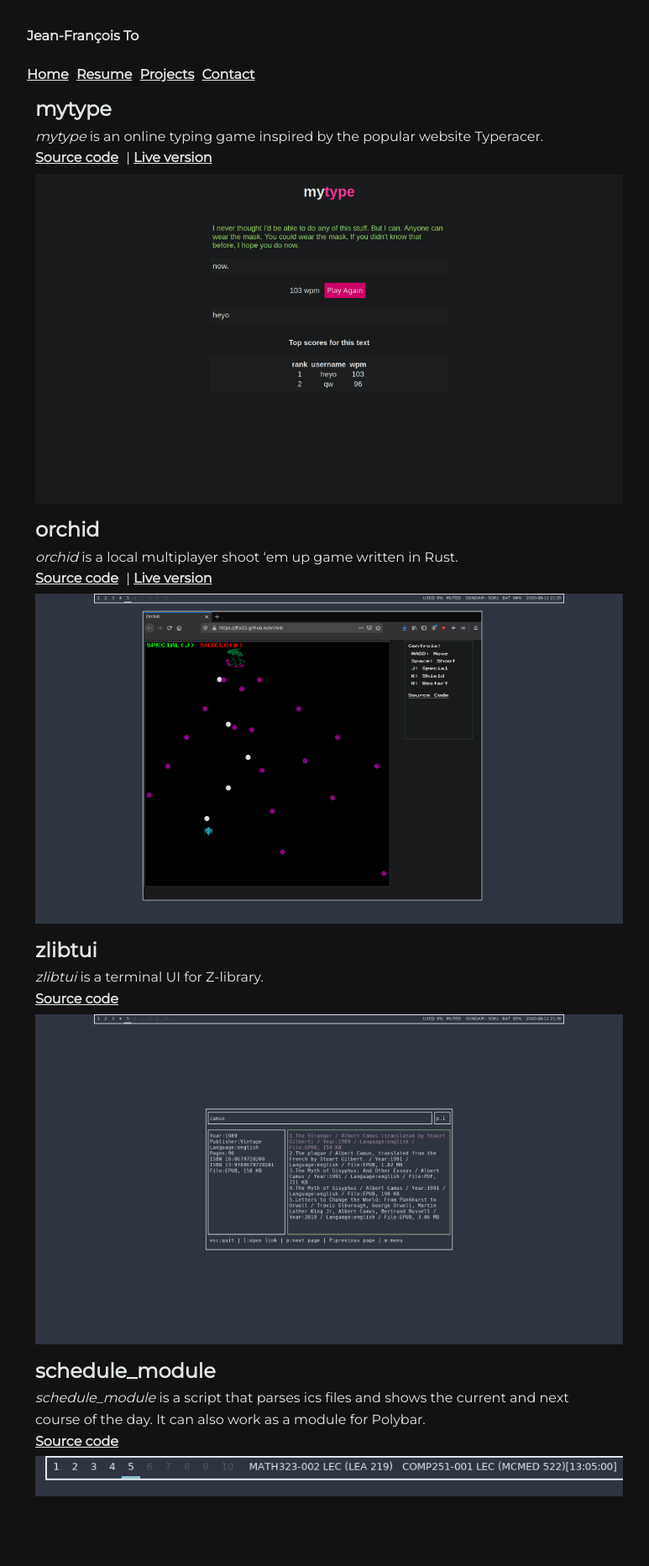
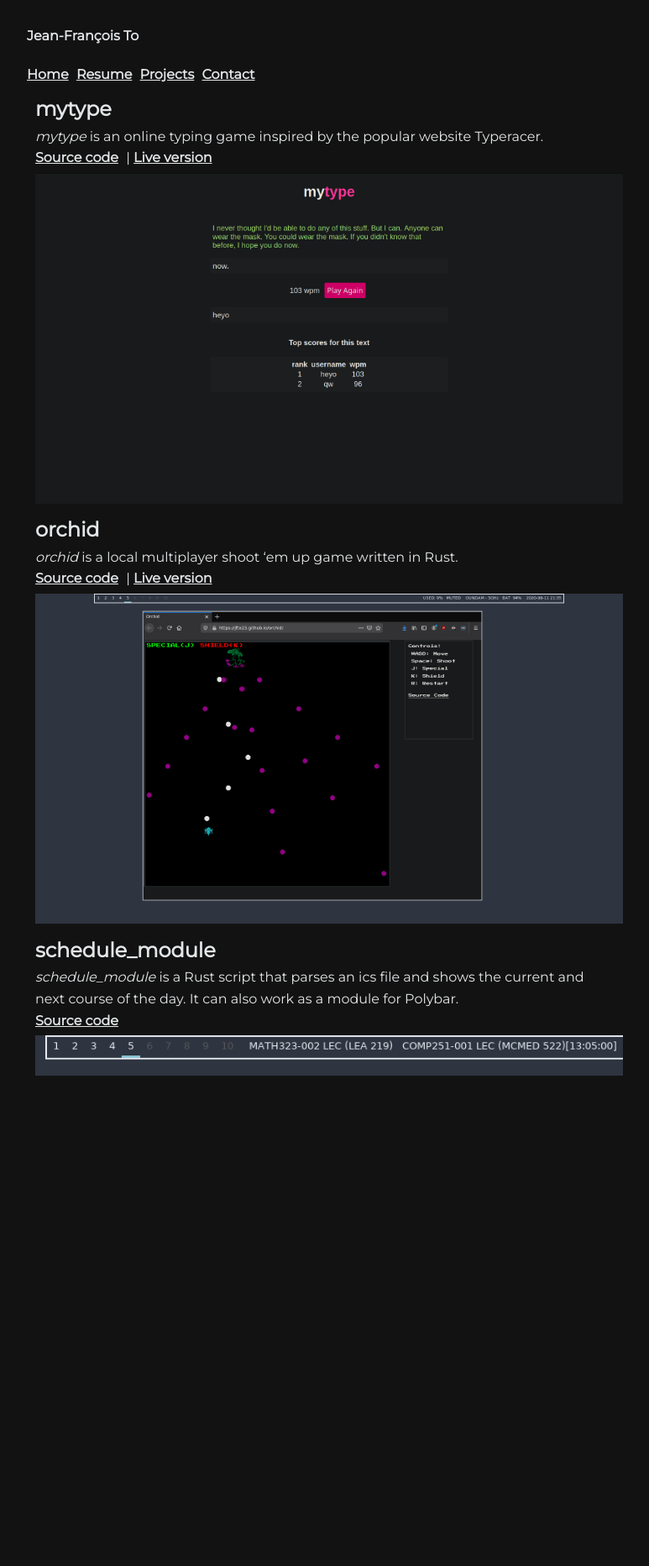
Before and after one commit to jfto23/personal_website, a Jekyll site: the page built from projects.markdown, in a window 1280 px wide. Shown: the whole page at 84% size, without its empty margins (258-1031 px from the left). Built offline with Jekyll 4.4.1, drawn with Linux system fonts in a browser that asks for light colours; after the commit the page ends 1364 px from its top, so only the background shows below that.

Commit message:
remove zlibtui

```diff
--- a/projects.markdown
+++ b/projects.markdown
@@ -25,17 +25,9 @@ version](https://jfto23.github.io/orchid/)__
 
 ![](./assets/images/orchid_pic.png)
 
-## zlibtui
-
-_zlibtui_ is a terminal UI for Z-library.
-
-__[Source code](https://github.com/jfto23/zlibtui)__
-
-![](./assets/images/zlibtui_pic.png)
-
 ## schedule\_module
 
-_schedule_module_ is a script that parses ics files and shows the current and
+_schedule_module_ is a Rust script that parses an ics file and shows the current and
 next course of the day. It can also work as a module for Polybar.
 
 __[Source
--- a/resume.markdown
+++ b/resume.markdown
@@ -3,4 +3,4 @@ layout: page
 title: resume
 ---
 
-You can view my resume [here]({{ site.baseurl }}/resume.pdf).
+You can view my resume [here.]({{ site.baseurl }}/resume.pdf)
```
